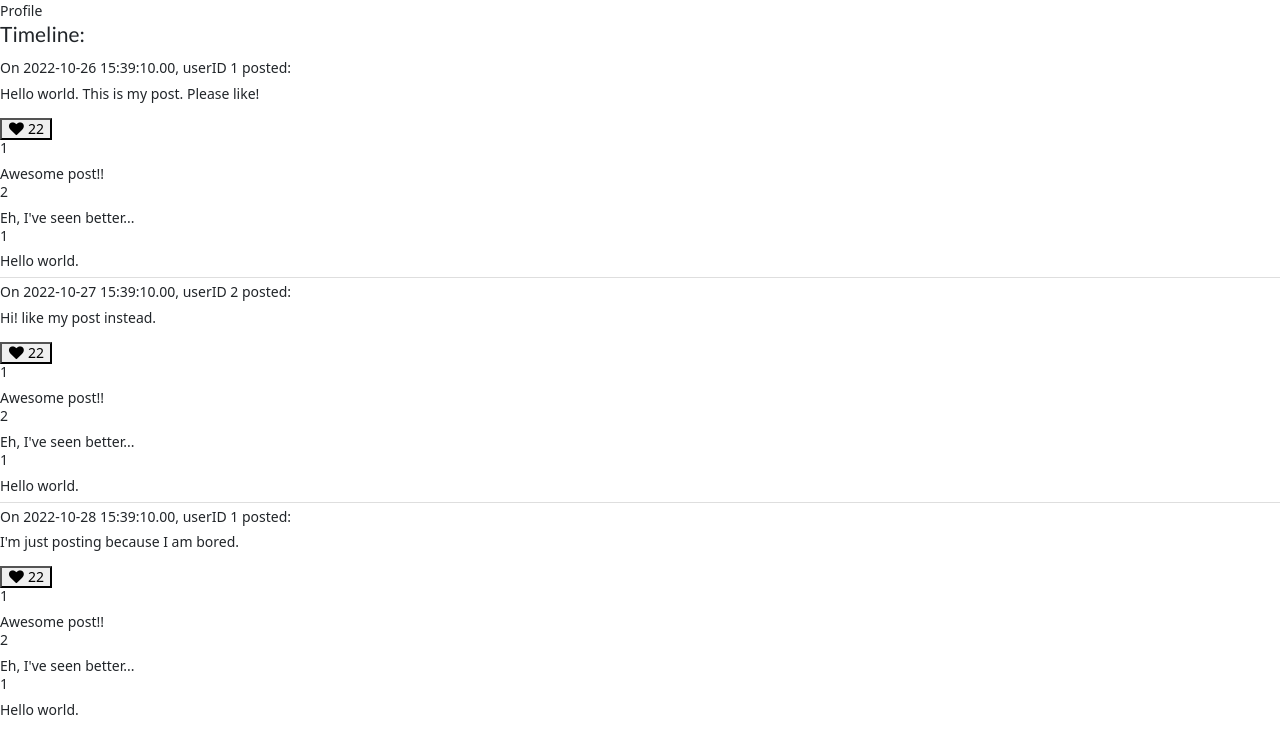
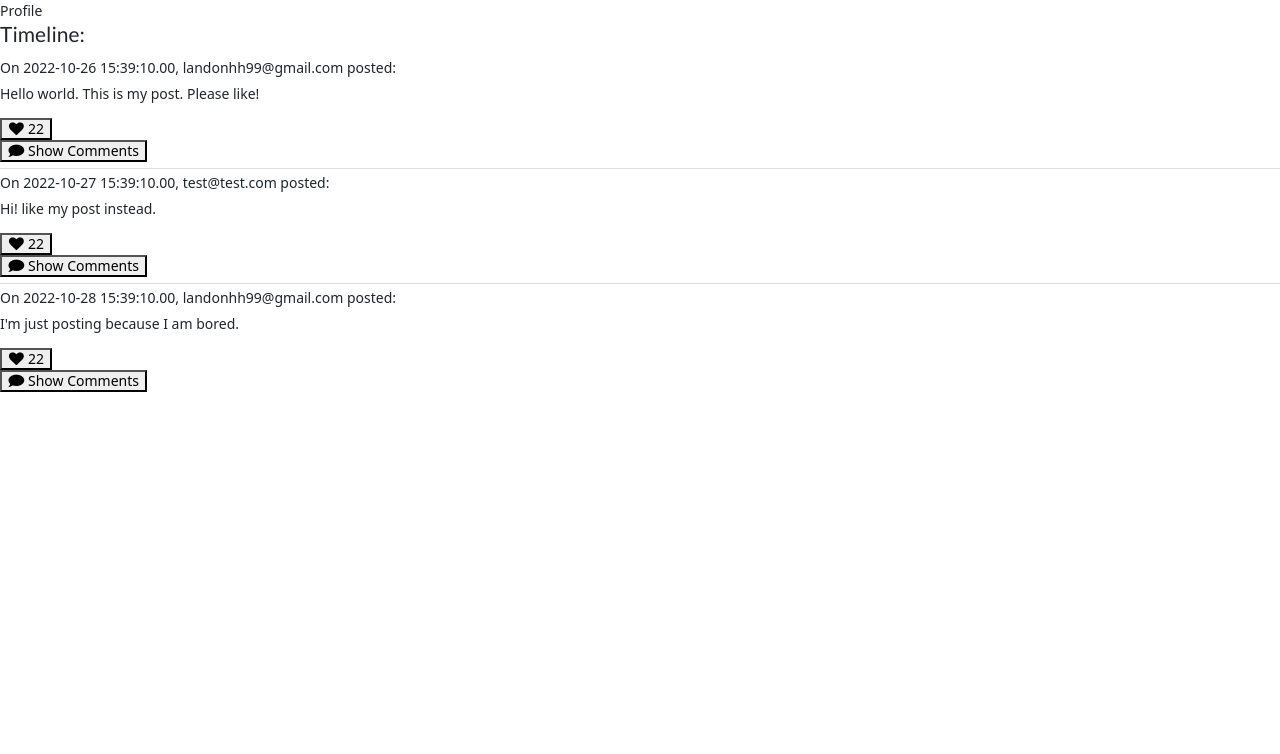
Before and after one commit to HoltHunter/Group-12, a React (Create React App) app in the folder react-app/: page /profile in a window 1280 px wide. Shown: the top 754 px of the page. Built offline with nearby package versions, Linux system fonts and the light colour scheme.

Commit message:
Added showing and hiding comments

```diff
--- a/react-app/src/components/Post.js
+++ b/react-app/src/components/Post.js
@@ -1,6 +1,7 @@
 import React from "react";
 import IconButton from "./IconButton";
-import Comment from "./comment";
+import CommentList from "./commentList";
+import { useState } from "react";
 
 // Can model this component on UserCard, to start.
 
@@ -13,47 +14,33 @@ import Comment from "./comment";
 // 6. Share button
 // 7. User icon / profile pic. Can use a placeholder for now, like UserCard does.
 // 8. User name is a link to user Profile.
-const testComments = [
-    {
-        "user_id":'1',
-        "post_id": '1',
-        "date_created": '2022-10-26 18:36:10.98',
-        "content": 'Awesome post!!'
-    },
-    {
-        "user_id":'2',
-        "post_id": '1',
-        "date_created": '2022-10-26 18:36:10.98',
-        "content": 'Eh, I\'ve seen better...'
-    },
-    {
-        "user_id":'1',
-        "post_id": '1',
-        "date_created": '2022-10-26 18:36:10.98',
-        "content": 'Hello world.'
-    },
-]
+
 
 
 const Post = ({post}) => {
+
+    const [showComments, setShowComments] = useState(false);
+
+    const revealComments = (e) => {
+        e.preventDefault();
+        setShowComments(current => !current);
+    }
+
     return (
         <div className="">
-            <h6>On {post.date_created}, userID {post.user_id} posted:</h6>
+            <h6>On {post.date_created}, {post.username} posted:</h6>
             <p>{post.content}</p>
             <IconButton
                 iconName="heart"
                 label={post.likes_count}
                 onClick=""
             />
-            {testComments.map((comment) => {
-                    return (
-                        <div key={ comment.id } className="item">
-                            <Comment
-                                comment={ comment }
-                            />
-                        </div>
-                    )
-                })}
+            <IconButton
+                iconName="comment"
+                label={ showComments ? "Hide Comments" : "Show Comments"}
+                onClick={(e) => revealComments(e)}
+            />
+            {showComments && <CommentList/>}
         </div>
 
     )
--- a/react-app/src/components/PostList.js
+++ b/react-app/src/components/PostList.js
@@ -13,6 +13,7 @@ const testPosts = [
         "date_created": '2022-10-26 15:39:10.00',
         "date_modified": '',
         "user_id": '1',
+        "username": 'landonhh99@gmail.com',
         "content": 'Hello world. This is my post. Please like!',
         "likes_count": '22'
     },
@@ -21,6 +22,7 @@ const testPosts = [
         "date_created": '2022-10-27 15:39:10.00',
         "date_modified": '',
         "user_id": '2',
+        "username": 'test@test.com',
         "content": 'Hi! like my post instead.',
         "likes_count": '22'
     },
@@ -29,6 +31,7 @@ const testPosts = [
         "date_created": '2022-10-28 15:39:10.00',
         "date_modified": '',
         "user_id": '1',
+        "username": 'landonhh99@gmail.com',
         "content": 'I\'m just posting because I am bored.',
         "likes_count": '22'
     }
--- /dev/null
+++ b/react-app/src/components/commentList.js
@@ -0,0 +1,45 @@
+import React from "react";
+import Comment from "./comment";
+
+const testComments = [
+  {
+      "user_id": '1',
+      "username": 'landonhh99@gmail.com',
+      "post_id": '1',
+      "date_created": '2022-10-26 18:36:10.98',
+      "content": 'Awesome post!!'
+  },
+  {
+      "user_id": '2',
+      "username": 'test@test.com',
+      "post_id": '1',
+      "date_created": '2022-10-26 18:36:10.98',
+      "content": 'Eh, I\'ve seen better...'
+  },
+  {
+      "user_id": '1',
+      "username": 'landonhh99@gmail.com',
+      "post_id": '1',
+      "date_created": '2022-10-26 18:36:10.98',
+      "content": 'Hello world.'
+  },
+]
+
+const CommentList = () => {
+  return (
+    <div>
+      {
+        testComments.map((comment) => {
+        return (
+            <div key={ comment.id } className="item">
+                <Comment
+                    comment={ comment }
+                />
+            </div>
+        )
+    })}
+  </div>
+  )
+}
+
+export default CommentList
```
